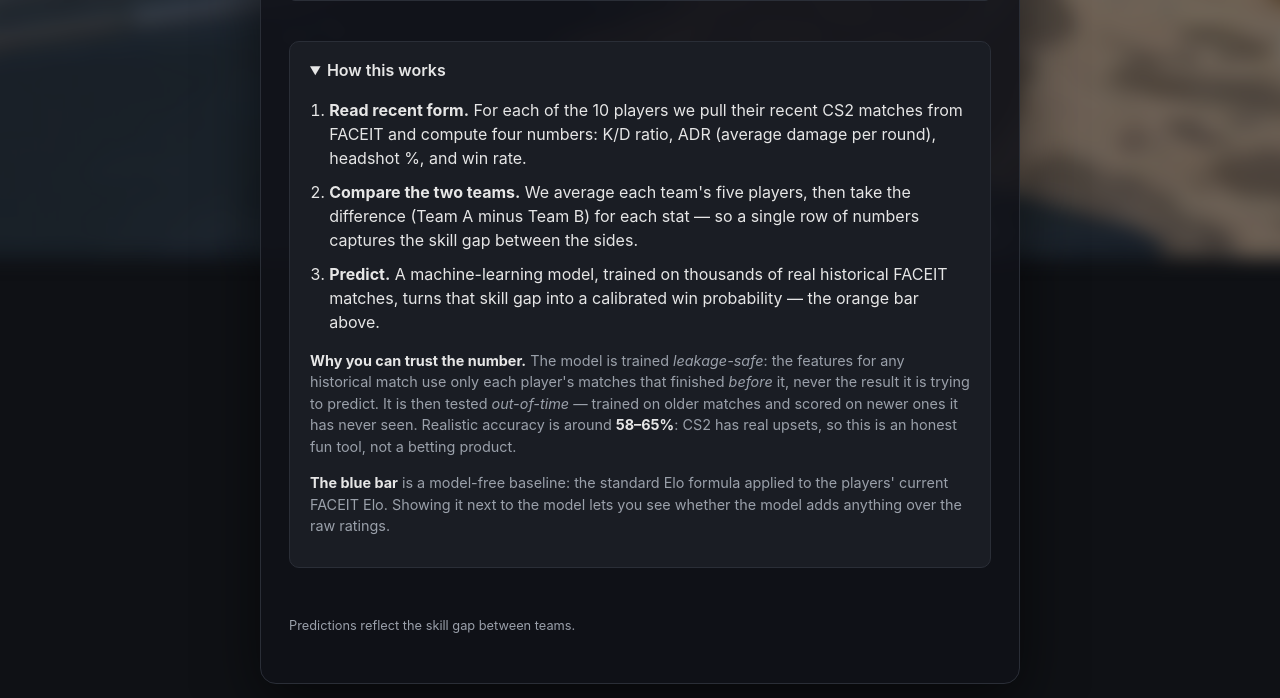
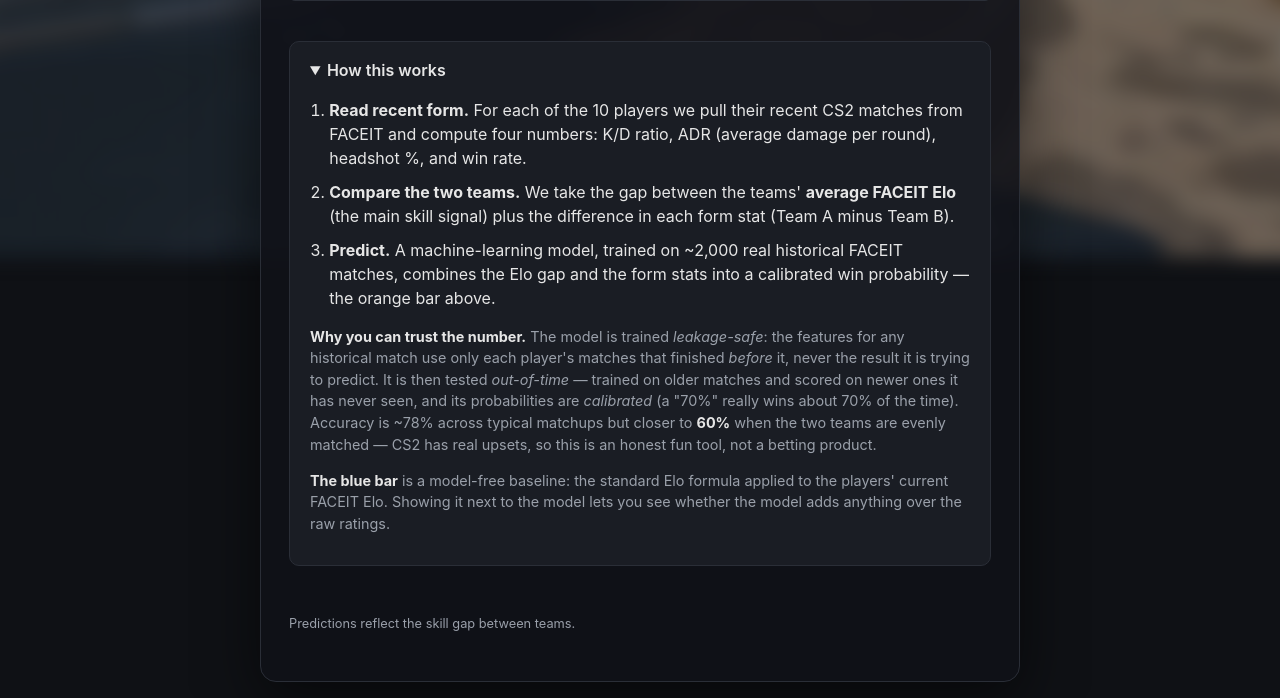
Before and after one commit to icylapras/cs2-match-predictor, a Django app: page / in a window 1280 px wide, after a click on "How this works". Shown: the part 574-1272 px from the top of the page. Run offline with Django 5.2, Linux system fonts and the light colour scheme; data that the repository does not hold is empty.

Commit message:
Update how-it-works copy: model uses FACEIT Elo gap plus form stats, calibrated

```diff
--- a/predictor/templates/predictor/index.html
+++ b/predictor/templates/predictor/index.html
@@ -86,20 +86,22 @@
         <li><strong>Read recent form.</strong> For each of the 10 players we pull
             their recent CS2 matches from FACEIT and compute four numbers:
             K/D ratio, ADR (average damage per round), headshot&nbsp;%, and win&nbsp;rate.</li>
-        <li><strong>Compare the two teams.</strong> We average each team's five
-            players, then take the difference (Team&nbsp;A minus Team&nbsp;B) for each
-            stat — so a single row of numbers captures the skill gap between the sides.</li>
-        <li><strong>Predict.</strong> A machine-learning model, trained on thousands
-            of real historical FACEIT matches, turns that skill gap into a calibrated
-            win probability — the orange bar above.</li>
+        <li><strong>Compare the two teams.</strong> We take the gap between the teams'
+            <strong>average FACEIT Elo</strong> (the main skill signal) plus the
+            difference in each form stat (Team&nbsp;A minus Team&nbsp;B).</li>
+        <li><strong>Predict.</strong> A machine-learning model, trained on ~2,000 real
+            historical FACEIT matches, combines the Elo gap and the form stats into a
+            calibrated win probability — the orange bar above.</li>
     </ol>
     <p class="how-rigor"><strong>Why you can trust the number.</strong> The model is
         trained <em>leakage-safe</em>: the features for any historical match use only
         each player's matches that finished <em>before</em> it, never the result it is
         trying to predict. It is then tested <em>out-of-time</em> — trained on older
-        matches and scored on newer ones it has never seen. Realistic accuracy is
-        around <strong>58–65%</strong>: CS2 has real upsets, so this is an honest fun
-        tool, not a betting product.</p>
+        matches and scored on newer ones it has never seen, and its probabilities are
+        <em>calibrated</em> (a "70%" really wins about 70% of the time). Accuracy is
+        ~78% across typical matchups but closer to <strong>60%</strong> when the two
+        teams are evenly matched — CS2 has real upsets, so this is an honest fun tool,
+        not a betting product.</p>
     <p class="how-rigor"><strong>The blue bar</strong> is a model-free baseline: the
         standard Elo formula applied to the players' current FACEIT Elo. Showing it
         next to the model lets you see whether the model adds anything over the raw
```
